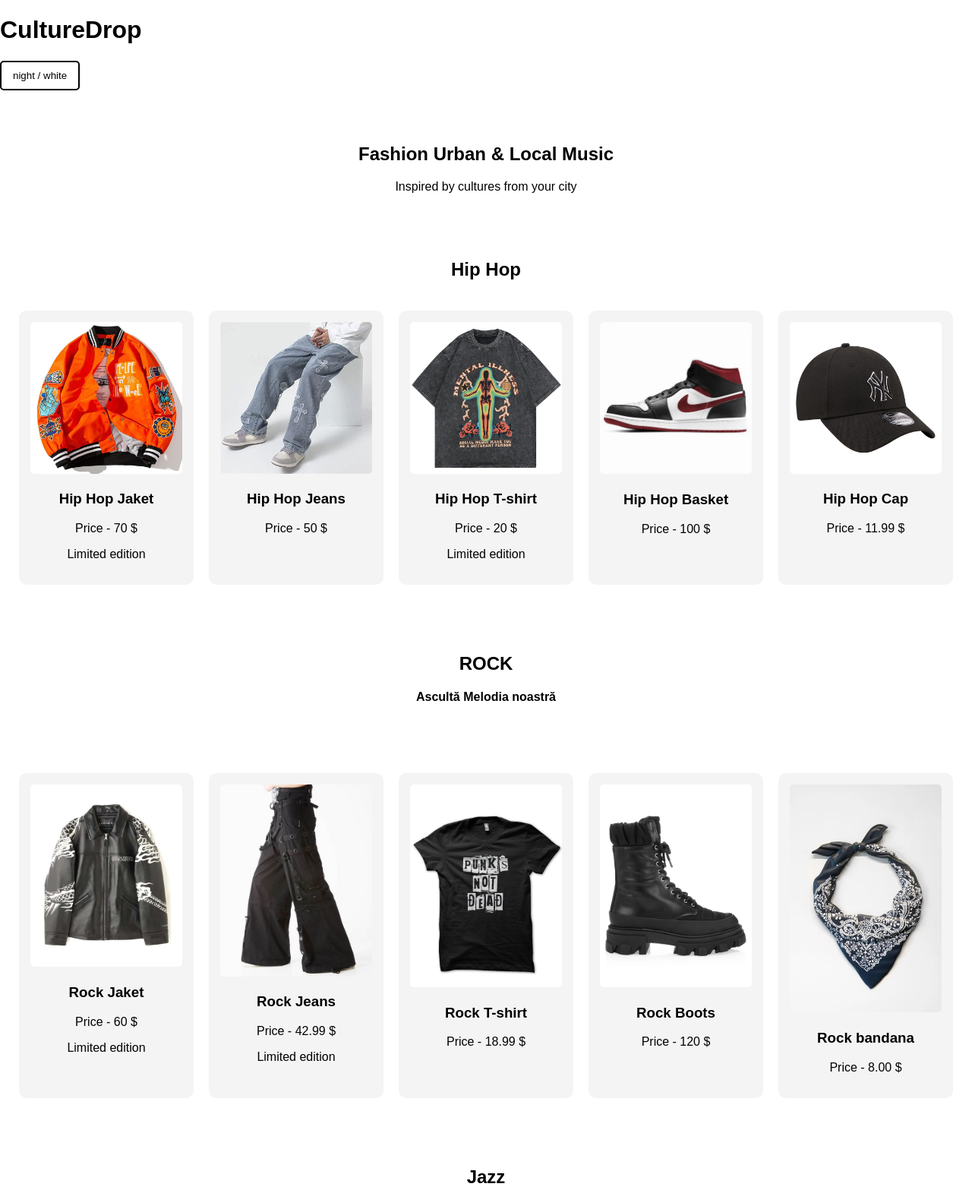
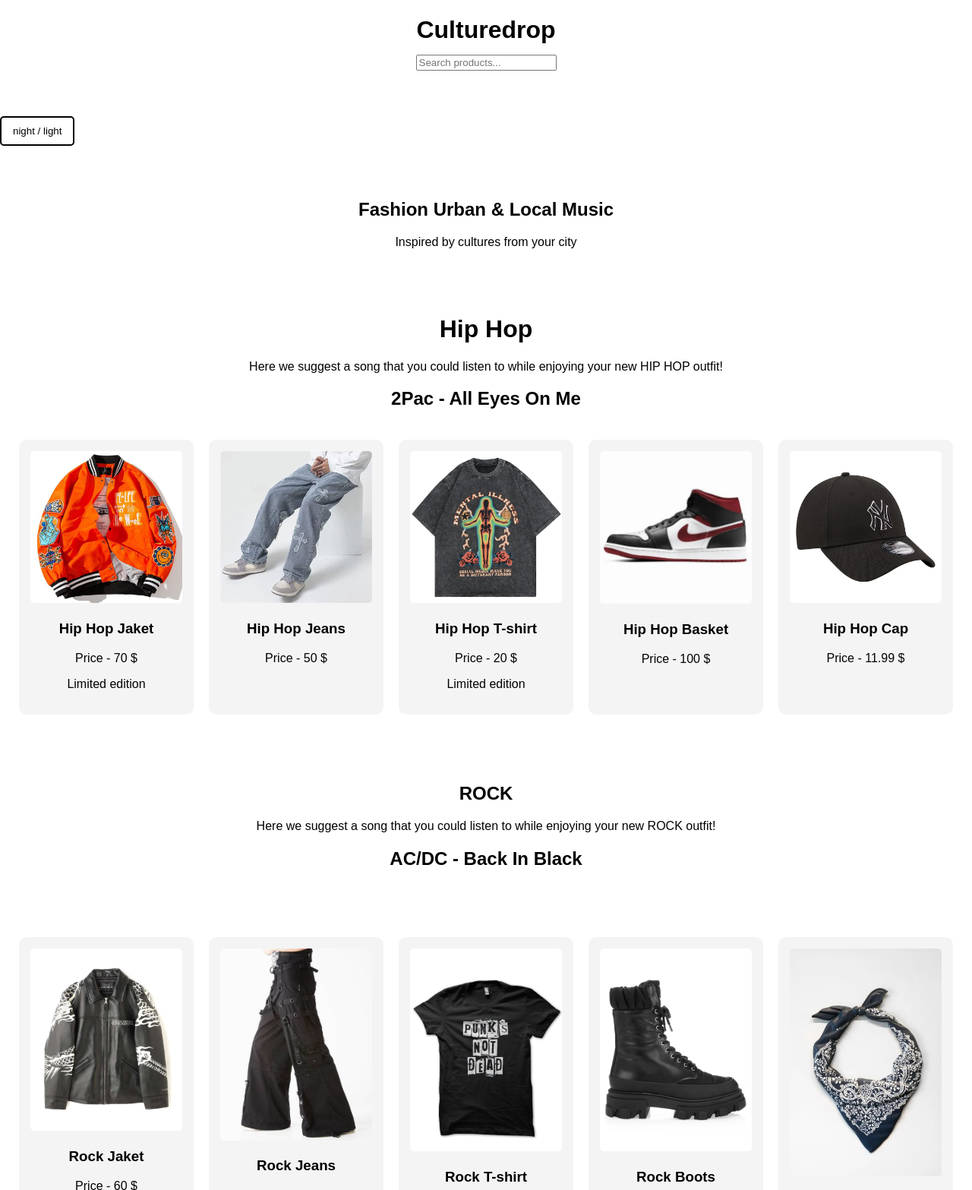
Before and after one commit to RyuMika/CultureDrops, a plain HTML site: page it.itec/html.intex.html in a window 1280 px wide. Shown: the top 1567 px of the page at 76% size. Drawn offline with Linux system fonts and the light colour scheme.

Commit message:
Al patrulea commit

```diff
--- a/it.itec/html.intex.html
+++ b/it.itec/html.intex.html
@@ -8,8 +8,13 @@
 </head>
 <body class="light-mode">
   <div class="container">
-    <h1>CultureDrop</h1>
-    <button onclick="toggleTheme()">night / white</button>
+
+      <h1 align="center">Culturedrop
+      <div class="search-bar">
+        <input type="text" id="searchInput" placeholder="Search products..." onkeyup="searchProducts()">
+      </div>
+  </div>
+   <br><br> <button onclick="toggleTheme()">night / light</button>
   </div>
 
 
@@ -20,7 +25,9 @@
   </section>
 
 
-  <h2 align="center">Hip Hop</h2>
+  <h1 align="center">Hip Hop</h1>
+<p align="center">Here we suggest a song that you could listen to while enjoying your new HIP HOP outfit!</p>
+<h2 align="center">2Pac - All Eyes On Me</h2>
 
 
 </div>
@@ -62,8 +69,9 @@
 
   <section class="hero">
     <h2>ROCK</h2>
+    <p>Here we suggest a song that you could listen to while enjoying your new ROCK outfit!</p>
+    <h1>AC/DC   -     Back In Black</h1>
 
-    <h4 align="center">Ascultă Melodia noastră</h4>
 
 
 
@@ -110,6 +118,8 @@
 
   <section class="hero">
     <h2>Jazz</h2>
+    <p>Here we suggest a song that you could listen to while enjoying your new JAZZ outfit!</p>
+    <h2>Gary B.B. Coleman - The Sky is Crying</h2>
 
 
 
@@ -156,6 +166,8 @@
 
   <section class="hero">
     <h2>COUNTRY</h2>
+    <p>Here we suggest a song that you could listen to while enjoying your new COUNTRY outfit!<p>
+      <h2>Alan Jackson - Livin' On Love</h2>
 
 
 
```
